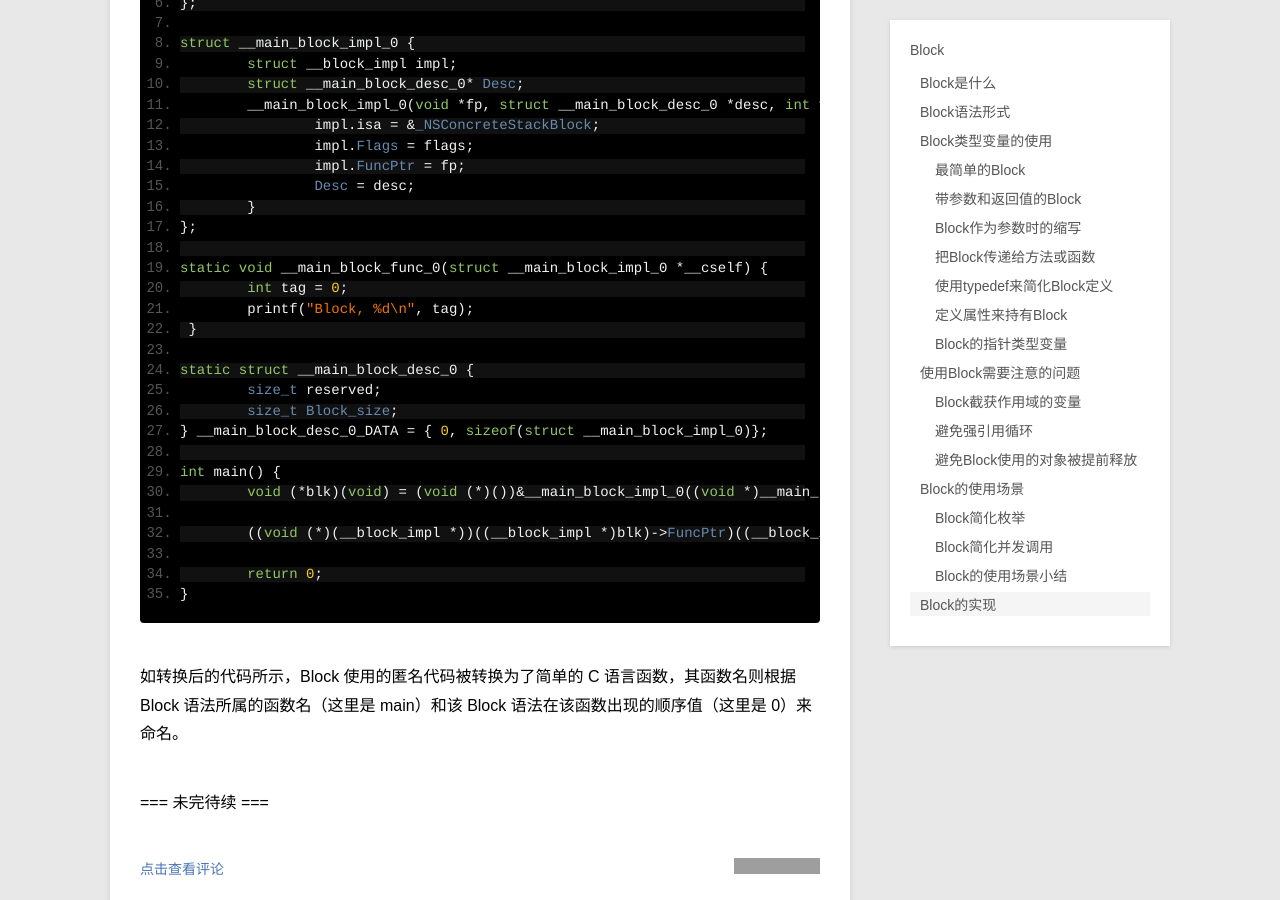
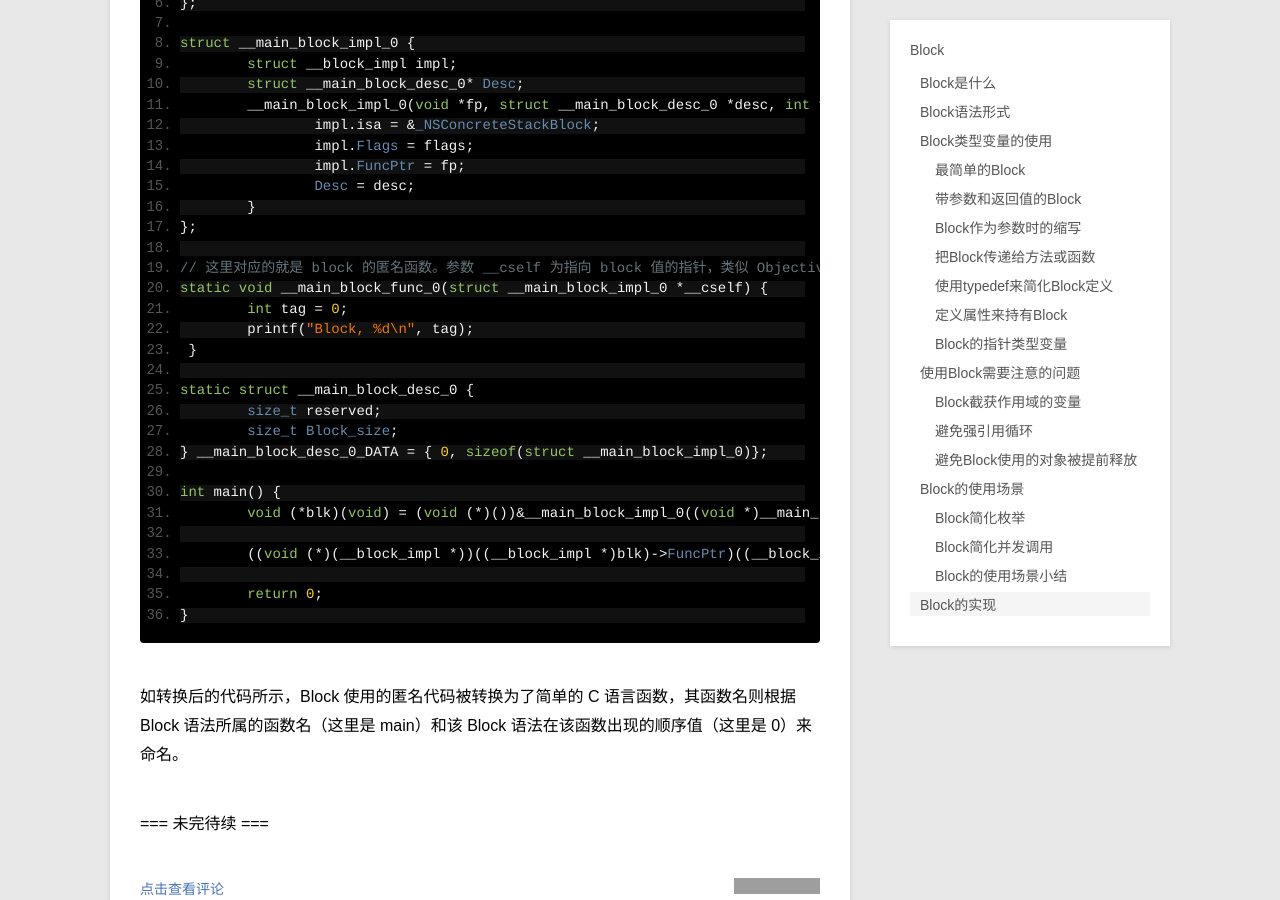
Before and after one commit to samirchen/samirchen.github.io, a Jekyll site: the page built from _posts/blog/2014-05-12-block-in-objc.md, in a window 1280 px wide and 900 px high, scrolled down 11004 px. Built offline with Jekyll 4.4.1, drawn with Linux system fonts in a browser that asks for light colours; Markdown is read by kramdown in place of the engine named in the settings; grey boxes are pictures that could not be loaded.

Commit message:
update blog

```diff
--- a/_posts/blog/2014-05-12-block-in-objc.md
+++ b/_posts/blog/2014-05-12-block-in-objc.md
@@ -421,6 +421,7 @@ TestBlockViewController.m
 		}
 	};
 
+	// 这里对应的就是 block 的匿名函数。参数 __cself 为指向 block 值的指针，类似 Objective-C 中实例方法中指向对象自身的变量 self。
 	static void __main_block_func_0(struct __main_block_impl_0 *__cself) {
 		int tag = 0;
 		printf("Block, %d\n", tag);
```
